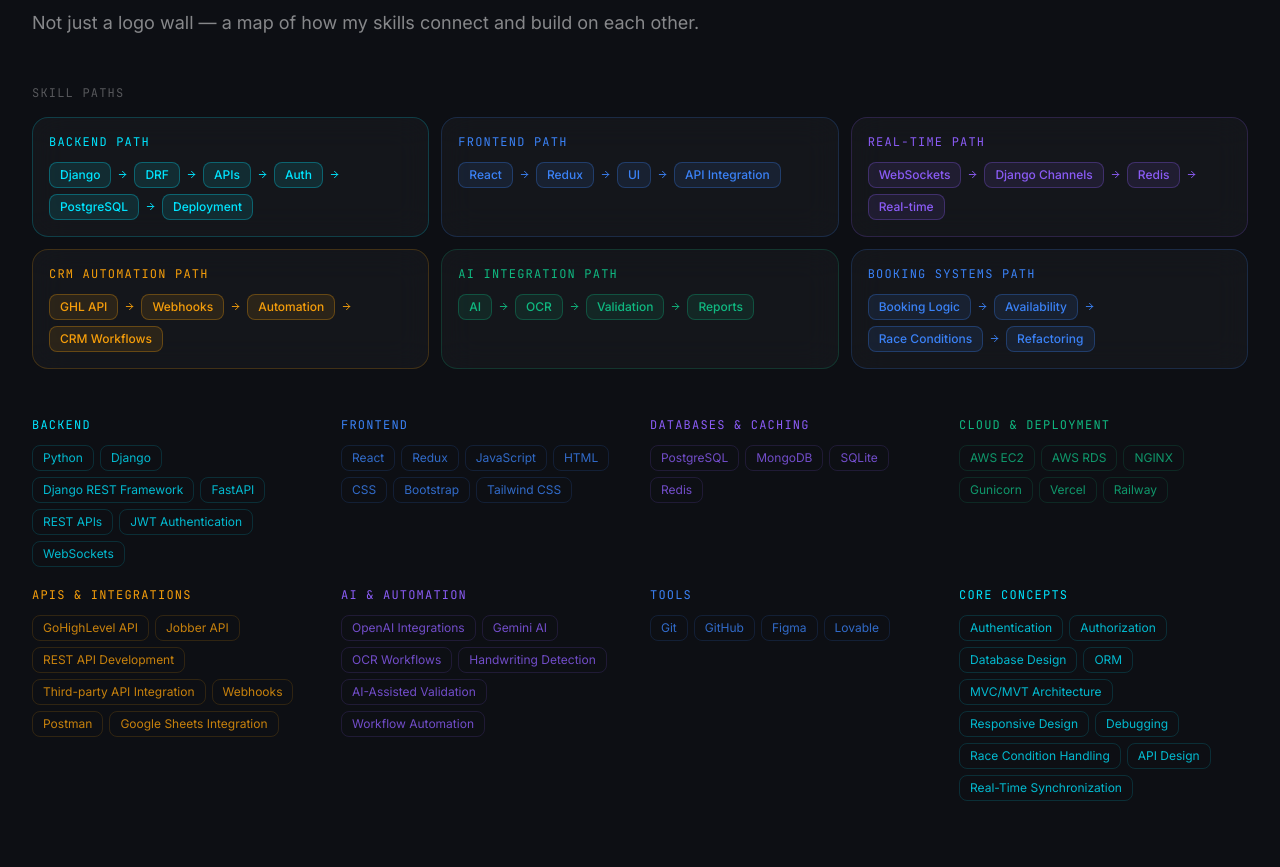
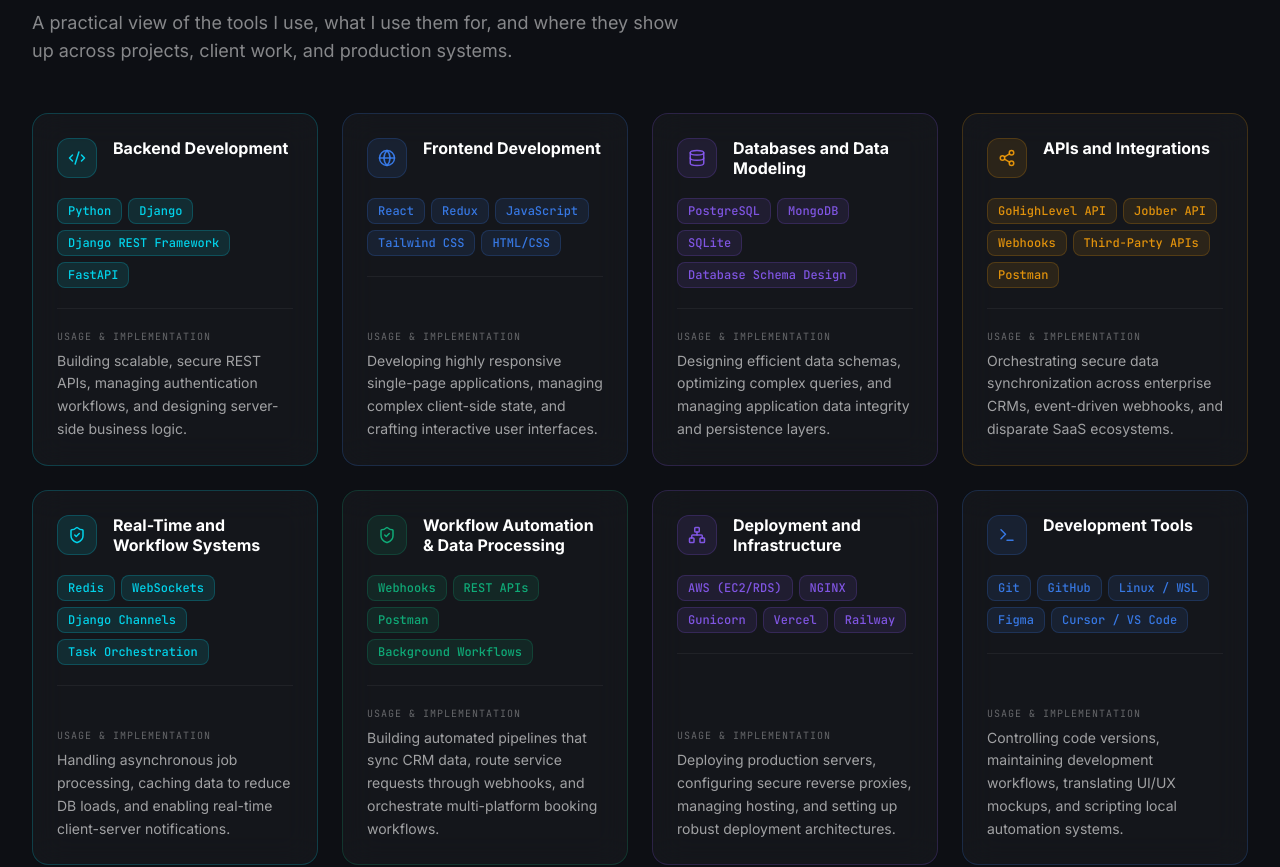
Before and after one commit to mijwad7/mijwad7.github.io, a React (Vite) app: page / in a window 1280 px wide. Shown: the part 7141-8008 px from the top of the page. Built offline with nearby package versions, Linux system fonts and the light colour scheme.

Commit message:
feat: implement TechStack component and define core engineering skills data

```diff
--- a/src/components/TechStack.jsx
+++ b/src/components/TechStack.jsx
@@ -1,128 +1,121 @@
 import { motion } from 'framer-motion';
-import { ArrowRight } from 'lucide-react';
+import { Code2, Database, ShieldCheck, Cpu, Share2, Network, Terminal, Globe } from 'lucide-react';
 import SectionHeader from './SectionHeader';
-import { skillGroups, skillPaths } from '../data/skills';
-import { useMode } from '../context/ModeContext';
+import { capabilities } from '../data/skills';
 
 const colorMap = {
   cyan: {
     label: 'text-accent-cyan',
     border: 'border-accent-cyan/20',
-    bg: 'bg-accent-cyan/8',
-    tag: 'bg-accent-cyan/8 border-accent-cyan/15 text-accent-cyan/80',
-    nodeBg: 'bg-accent-cyan/10 border-accent-cyan/30 text-accent-cyan',
-    line: 'bg-accent-cyan/30',
+    bg: 'bg-accent-cyan/5',
+    tag: 'bg-accent-cyan/10 border-accent-cyan/20 text-accent-cyan/90',
+    icon: Code2,
   },
   blue: {
     label: 'text-accent-blue',
     border: 'border-accent-blue/20',
-    bg: 'bg-accent-blue/8',
-    tag: 'bg-accent-blue/8 border-accent-blue/15 text-accent-blue/80',
-    nodeBg: 'bg-accent-blue/10 border-accent-blue/30 text-accent-blue',
-    line: 'bg-accent-blue/30',
+    bg: 'bg-accent-blue/5',
+    tag: 'bg-accent-blue/10 border-accent-blue/20 text-accent-blue/90',
+    icon: Globe,
   },
   violet: {
     label: 'text-accent-violet',
     border: 'border-accent-violet/20',
-    bg: 'bg-accent-violet/8',
-    tag: 'bg-accent-violet/8 border-accent-violet/15 text-accent-violet/80',
-    nodeBg: 'bg-accent-violet/10 border-accent-violet/30 text-accent-violet',
-    line: 'bg-accent-violet/30',
+    bg: 'bg-accent-violet/5',
+    tag: 'bg-accent-violet/10 border-accent-violet/20 text-accent-violet/90',
+    icon: Database,
   },
   emerald: {
     label: 'text-accent-emerald',
     border: 'border-accent-emerald/20',
-    bg: 'bg-accent-emerald/8',
-    tag: 'bg-accent-emerald/8 border-accent-emerald/15 text-accent-emerald/80',
-    nodeBg: 'bg-accent-emerald/10 border-accent-emerald/30 text-accent-emerald',
-    line: 'bg-accent-emerald/30',
+    bg: 'bg-accent-emerald/5',
+    tag: 'bg-accent-emerald/10 border-accent-emerald/20 text-accent-emerald/90',
+    icon: Cpu,
   },
   amber: {
     label: 'text-accent-amber',
     border: 'border-accent-amber/20',
-    bg: 'bg-accent-amber/8',
-    tag: 'bg-accent-amber/8 border-accent-amber/15 text-accent-amber/80',
-    nodeBg: 'bg-accent-amber/10 border-accent-amber/30 text-accent-amber',
-    line: 'bg-accent-amber/30',
+    bg: 'bg-accent-amber/5',
+    tag: 'bg-accent-amber/10 border-accent-amber/20 text-accent-amber/90',
+    icon: Share2,
   },
 };
 
-function SkillPath({ path, index }) {
-  const c = colorMap[path.color] || colorMap.cyan;
+// Secondary icons mapping to dynamic categories
+const getCategoryIcon = (category, defaultColor) => {
+  const lower = category.toLowerCase();
+  if (lower.includes('infrastructure')) return Network;
+  if (lower.includes('tools')) return Terminal;
+  if (lower.includes('workflow') || lower.includes('real-time')) return ShieldCheck;
+  return colorMap[defaultColor]?.icon || Code2;
+};
+
+function CapabilityCard({ card, index }) {
+  const c = colorMap[card.color] || colorMap.cyan;
+  const IconComponent = getCategoryIcon(card.category, card.color);
+
   return (
     <motion.div
-      initial={{ opacity: 0, y: 16 }}
+      initial={{ opacity: 0, y: 24 }}
       whileInView={{ opacity: 1, y: 0 }}
-      viewport={{ once: true, margin: '-40px' }}
-      transition={{ duration: 0.4, delay: index * 0.08 }}
-      className={`glass-card p-4 border ${c.border}`}
+      viewport={{ once: true, margin: '-50px' }}
+      transition={{ duration: 0.5, delay: index * 0.08 }}
+      className={`glass-card p-6 border flex flex-col h-full gap-5 hover:shadow-lg hover:bg-white/[0.02] transition-all group ${c.border}`}
     >
-      <p className={`text-xs font-mono mb-3 ${c.label} uppercase tracking-widest`}>{path.label}</p>
-      <div className="flex items-center flex-wrap gap-1.5">
-        {path.nodes.map((node, i) => (
-          <div key={i} className="flex items-center gap-1.5">
-            <span className={`inline-flex items-center px-2.5 py-1 rounded-lg text-xs font-medium border ${c.nodeBg}`}>
-              {node}
+      {/* Card Header */}
+      <div className="flex items-start gap-4">
+        <div className={`w-10 h-10 rounded-xl flex items-center justify-center shrink-0 border transition-all group-hover:scale-105 ${c.tag}`}>
+          <IconComponent size={18} />
+        </div>
+        <div>
+          <h3 className="font-bold text-white text-base group-hover:text-accent-cyan transition-colors duration-300 leading-tight">
+            {card.category}
+          </h3>
+        </div>
+      </div>
+
+      {/* Tools Tag Grid */}
+      <div>
+        <div className="flex flex-wrap gap-1.5">
+          {card.tools.map((tool, i) => (
+            <span
+              key={i}
+              className={`px-2.5 py-1 rounded-lg text-xs border font-mono font-medium ${c.tag}`}
+            >
+              {tool}
             </span>
-            {i < path.nodes.length - 1 && (
-              <ArrowRight size={11} className={c.label} />
-            )}
-          </div>
-        ))}
+          ))}
+        </div>
+      </div>
+
+      {/* Divider */}
+      <div className="h-px w-full bg-white/5" aria-hidden="true" />
+
+      {/* Use Case Section */}
+      <div className="mt-auto">
+        <p className="text-[10px] text-white/35 font-mono uppercase tracking-widest mb-1.5">Usage & Implementation</p>
+        <p className="text-white/60 text-sm leading-relaxed">
+          {card.useCase}
+        </p>
       </div>
     </motion.div>
   );
 }
 
 export default function TechStack() {
-  const { mode } = useMode();
-  const isResume = mode === 'resume';
-
   return (
     <section id="stack" className="py-24 px-4 sm:px-6 lg:px-8">
       <div className="max-w-7xl mx-auto">
         <SectionHeader
-          label="Technical Stack"
-          title={isResume ? 'Core Technologies' : 'The tools I use to build'}
-          subtitle={!isResume ? "Not just a logo wall — a map of how my skills connect and build on each other." : ""}
+          label="Technical Capabilities"
+          title="Core engineering strengths & workflows"
+          subtitle="A practical view of the tools I use, what I use them for, and where they show up across projects, client work, and production systems."
         />
 
-        {/* Skill paths */}
-        {!isResume && (
-          <div className="mb-12">
-            <p className="text-white/30 text-xs font-mono uppercase tracking-widest mb-4">Skill paths</p>
-            <div className="grid grid-cols-1 sm:grid-cols-2 lg:grid-cols-3 gap-3">
-              {skillPaths.map((path, i) => (
-                <SkillPath key={path.id} path={path} index={i} />
-              ))}
-            </div>
-          </div>
-        )}
-
-        {/* Skill groups */}
-        <div className="grid grid-cols-1 sm:grid-cols-2 lg:grid-cols-4 gap-5">
-          {skillGroups.map((group, gi) => {
-            const c = colorMap[group.color] || colorMap.cyan;
-            return (
-              <motion.div
-                key={group.id}
-                initial={{ opacity: 0, y: 20 }}
-                whileInView={{ opacity: 1, y: 0 }}
-                viewport={{ once: true, margin: '-40px' }}
-                transition={{ duration: 0.4, delay: gi * 0.06 }}
-                className="flex flex-col gap-3"
-              >
-                <p className={`text-xs font-mono uppercase tracking-widest ${c.label}`}>{group.label}</p>
-                <div className="flex flex-wrap gap-1.5">
-                  {group.skills.map((skill, si) => (
-                    <span key={si} className={`inline-flex items-center px-2.5 py-1 rounded-lg text-xs border ${c.tag}`}>
-                      {skill}
-                    </span>
-                  ))}
-                </div>
-              </motion.div>
-            );
-          })}
+        <div className="grid grid-cols-1 md:grid-cols-2 lg:grid-cols-3 xl:grid-cols-4 gap-6 mt-12">
+          {capabilities.map((card, i) => (
+            <CapabilityCard key={card.id} card={card} index={i} />
+          ))}
         </div>
       </div>
     </section>
--- a/src/data/skills.js
+++ b/src/data/skills.js
@@ -1,89 +1,58 @@
-export const skillGroups = [
-  {
-    id: 'backend',
-    label: 'Backend',
-    color: 'cyan',
-    skills: ['Python', 'Django', 'Django REST Framework', 'FastAPI', 'REST APIs', 'JWT Authentication', 'WebSockets'],
-  },
-  {
-    id: 'frontend',
-    label: 'Frontend',
-    color: 'blue',
-    skills: ['React', 'Redux', 'JavaScript', 'HTML', 'CSS', 'Bootstrap', 'Tailwind CSS'],
-  },
-  {
-    id: 'databases',
-    label: 'Databases & Caching',
-    color: 'violet',
-    skills: ['PostgreSQL', 'MongoDB', 'SQLite', 'Redis'],
-  },
-  {
-    id: 'cloud',
-    label: 'Cloud & Deployment',
-    color: 'emerald',
-    skills: ['AWS EC2', 'AWS RDS', 'NGINX', 'Gunicorn', 'Vercel', 'Railway'],
-  },
-  {
-    id: 'apis',
-    label: 'APIs & Integrations',
-    color: 'amber',
-    skills: ['GoHighLevel API', 'Jobber API', 'REST API Development', 'Third-party API Integration', 'Webhooks', 'Postman', 'Google Sheets Integration'],
-  },
-  {
-    id: 'ai',
-    label: 'AI & Automation',
-    color: 'violet',
-    skills: ['OpenAI Integrations', 'Gemini AI', 'OCR Workflows', 'Handwriting Detection', 'AI-Assisted Validation', 'Workflow Automation'],
-  },
-  {
-    id: 'tools',
-    label: 'Tools',
-    color: 'blue',
-    skills: ['Git', 'GitHub', 'Figma', 'Lovable'],
-  },
-  {
-    id: 'concepts',
-    label: 'Core Concepts',
-    color: 'cyan',
-    skills: ['Authentication', 'Authorization', 'Database Design', 'ORM', 'MVC/MVT Architecture', 'Responsive Design', 'Debugging', 'Race Condition Handling', 'API Design', 'Real-Time Synchronization'],
-  },
-];
-
-export const skillPaths = [
+export const capabilities = [
   {
     id: 1,
-    nodes: ['Django', 'DRF', 'APIs', 'Auth', 'PostgreSQL', 'Deployment'],
+    category: 'Backend Development',
+    tools: ['Python', 'Django', 'Django REST Framework', 'FastAPI'],
+    useCase: 'Building scalable, secure REST APIs, managing authentication workflows, and designing server-side business logic.',
     color: 'cyan',
-    label: 'Backend Path',
   },
   {
     id: 2,
-    nodes: ['React', 'Redux', 'UI', 'API Integration'],
+    category: 'Frontend Development',
+    tools: ['React', 'Redux', 'JavaScript', 'Tailwind CSS', 'HTML/CSS'],
+    useCase: 'Developing highly responsive single-page applications, managing complex client-side state, and crafting interactive user interfaces.',
     color: 'blue',
-    label: 'Frontend Path',
   },
   {
     id: 3,
-    nodes: ['WebSockets', 'Django Channels', 'Redis', 'Real-time'],
+    category: 'Databases and Data Modeling',
+    tools: ['PostgreSQL', 'MongoDB', 'SQLite', 'Database Schema Design'],
+    useCase: 'Designing efficient data schemas, optimizing complex queries, and managing application data integrity and persistence layers.',
     color: 'violet',
-    label: 'Real-time Path',
   },
   {
     id: 4,
-    nodes: ['GHL API', 'Webhooks', 'Automation', 'CRM Workflows'],
+    category: 'APIs and Integrations',
+    tools: ['GoHighLevel API', 'Jobber API', 'Webhooks', 'Third-Party APIs', 'Postman'],
+    useCase: 'Orchestrating secure data synchronization across enterprise CRMs, event-driven webhooks, and disparate SaaS ecosystems.',
     color: 'amber',
-    label: 'CRM Automation Path',
   },
   {
     id: 5,
-    nodes: ['AI', 'OCR', 'Validation', 'Reports'],
-    color: 'emerald',
-    label: 'AI Integration Path',
+    category: 'Real-Time and Workflow Systems',
+    tools: ['Redis', 'WebSockets', 'Django Channels', 'Task Orchestration'],
+    useCase: 'Handling asynchronous job processing, caching data to reduce DB loads, and enabling real-time client-server notifications.',
+    color: 'cyan',
   },
   {
     id: 6,
-    nodes: ['Booking Logic', 'Availability', 'Race Conditions', 'Refactoring'],
+    category: 'Workflow Automation & Data Processing',
+    tools: ['Webhooks', 'REST APIs', 'Postman', 'Background Workflows'],
+    useCase: 'Building automated pipelines that sync CRM data, route service requests through webhooks, and orchestrate multi-platform booking workflows.',
+    color: 'emerald',
+  },
+  {
+    id: 7,
+    category: 'Deployment and Infrastructure',
+    tools: ['AWS (EC2/RDS)', 'NGINX', 'Gunicorn', 'Vercel', 'Railway'],
+    useCase: 'Deploying production servers, configuring secure reverse proxies, managing hosting, and setting up robust deployment architectures.',
+    color: 'violet',
+  },
+  {
+    id: 8,
+    category: 'Development Tools',
+    tools: ['Git', 'GitHub', 'Linux / WSL', 'Figma', 'Cursor / VS Code'],
+    useCase: 'Controlling code versions, maintaining development workflows, translating UI/UX mockups, and scripting local automation systems.',
     color: 'blue',
-    label: 'Booking Systems Path',
-  },
+  }
 ];
```
